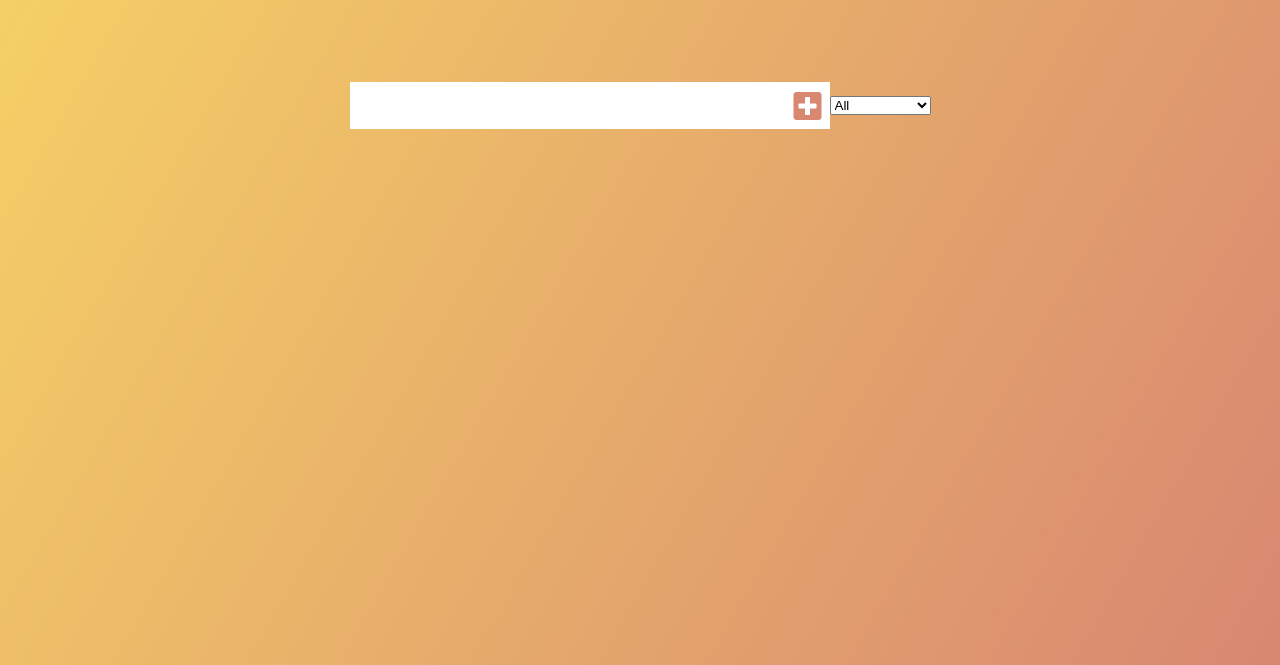
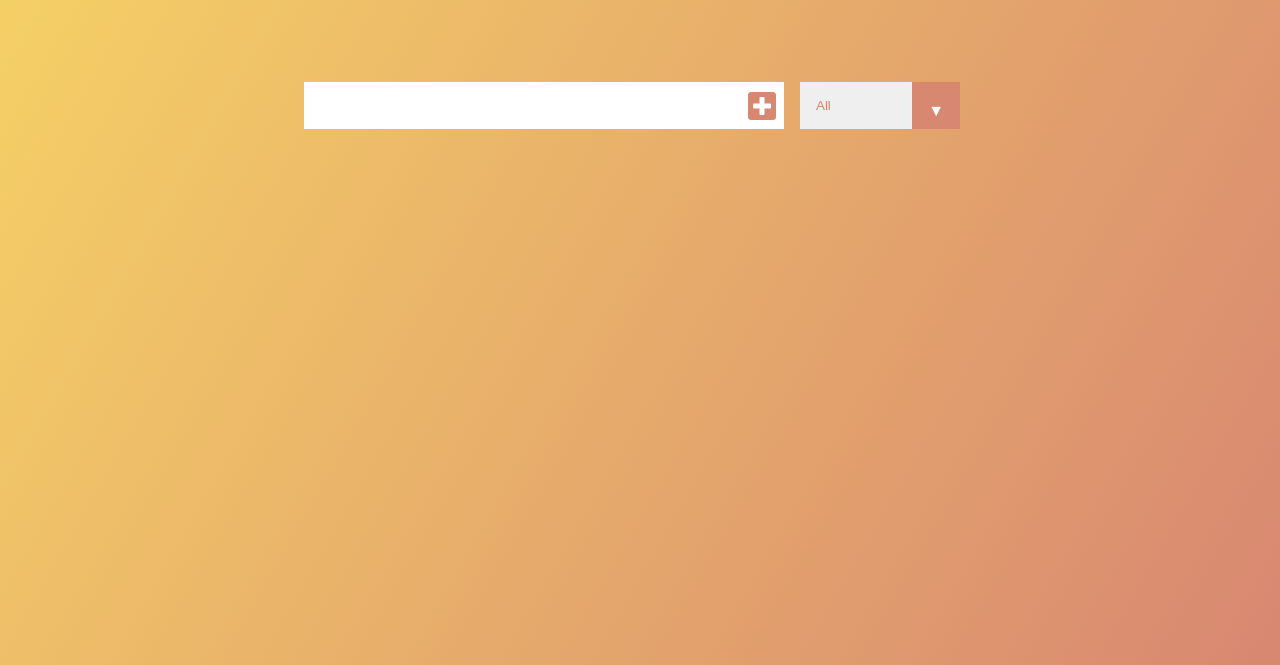
Before and after one commit to imnblm/Learn-Javascript-with-me, a plain HTML site: page ToDoList/index.html in a window 1280 px wide. Shown: the part 135-800 px from the top of the page. Drawn offline with Linux system fonts and the light colour scheme.

Commit message:
add select feature

```diff
--- a/ToDoList/style.css
+++ b/ToDoList/style.css
@@ -104,3 +104,34 @@ form button:hover{
     transform: translateY(8rem) rotateZ(20deg);
     opacity: 0;
 }
+
+select {
+    /* removing style of select element to restyle as our wish */
+    -webkit-appearance: none;
+    -moz-appearance: none;
+    appearance: none;
+    outline: none;
+    box-shadow: none;
+    border: none;
+    color: #d88771;
+    width: 10rem;
+    cursor: pointer;
+    padding: 1rem;
+}
+
+.select {
+    margin: 1rem;
+    position: relative;
+    overflow: hidden;
+}
+
+/* Putting the arrow back to the container  */
+.select::after{
+    content: "\25BC";
+    position: absolute;
+    background: #d88771;
+    top: 0;
+    right: 0;
+    padding: 1rem;
+    pointer-events: none;
+}
```
